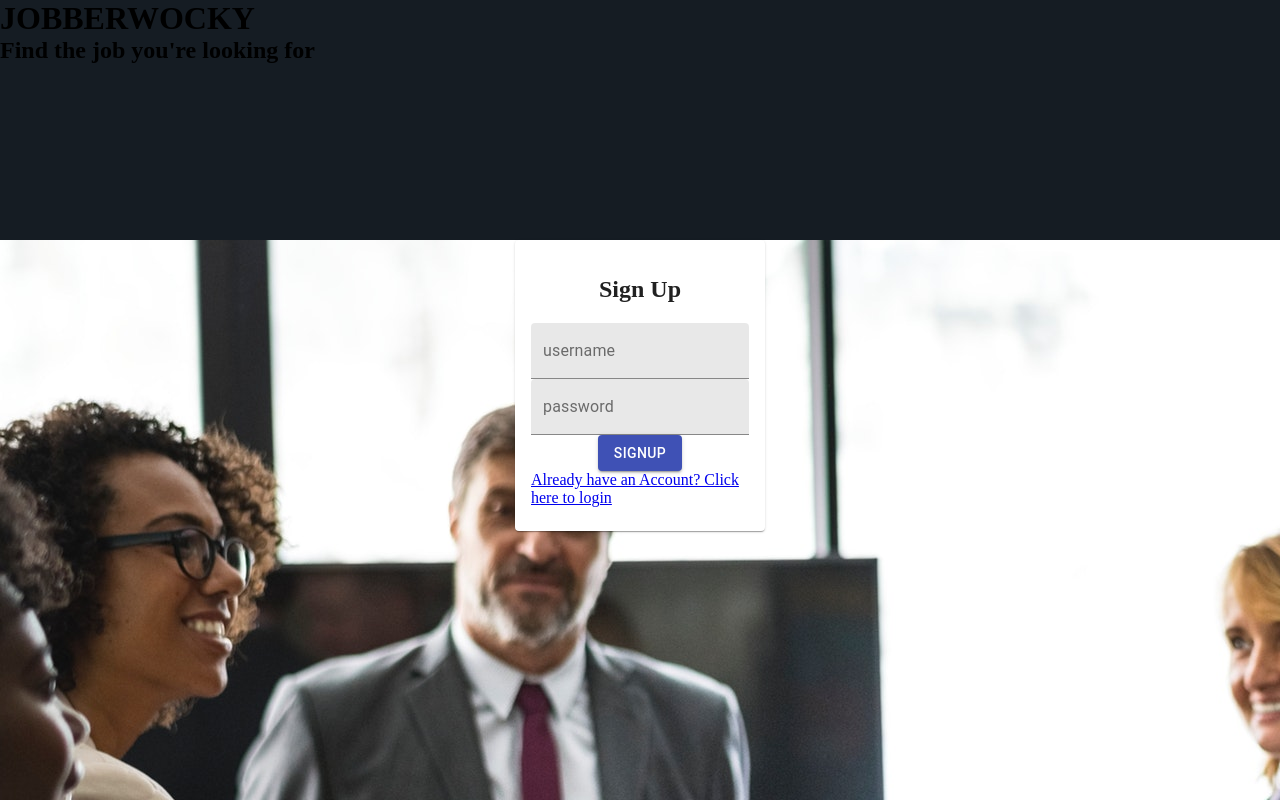
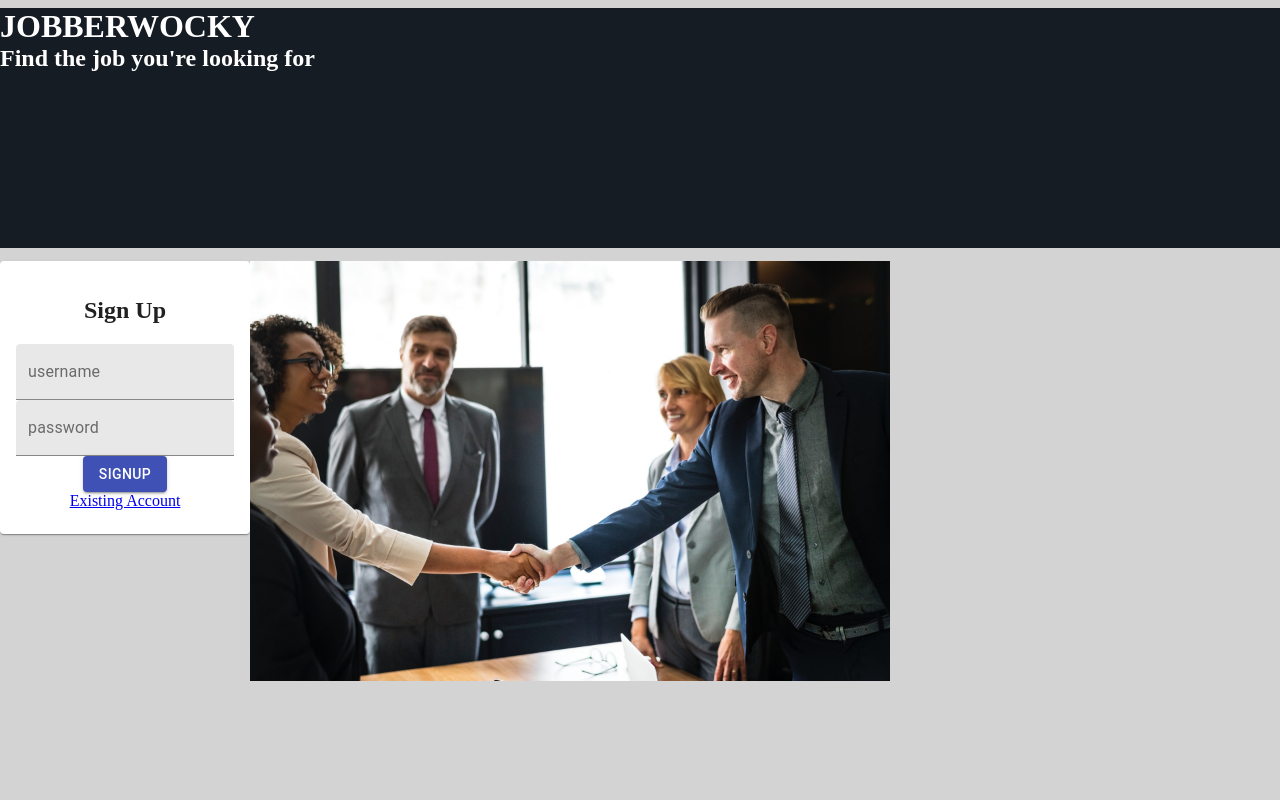
Before and after one commit to erikmjohnson/getTheJob_frontend, a React (Create React App) app in the folder main/: page /signup in a window 1280 px wide. Shown: the top 800 px of the page. Built offline with nearby package versions, Linux system fonts and the light colour scheme.

Commit message:
change out lay of website

```diff
--- a/main/src/component/AuthForm/AuthForm.js
+++ b/main/src/component/AuthForm/AuthForm.js
@@ -1,19 +1,7 @@
 import React, {Component} from 'react';
 import Button from '@material-ui/core/Button';
-import { makeStyles } from '@material-ui/core/styles';
 import TextField from '@material-ui/core/TextField';
 import Grid from '@material-ui/core/Grid';
-
-const useStyles = makeStyles(theme => ({
-  margin: {
-    margin: theme.spacing(3),
-  },
-  textField: {
-    marginLeft: theme.spacing(1),
-    marginRight: theme.spacing(1),
-    width: 500,
-  },
-}));
 
 export class AuthForm extends Component {
   constructor(props) {
@@ -45,7 +33,6 @@ export class AuthForm extends Component {
           <form onSubmit={this.handleSubmit}>
             <Grid item>
               <TextField
-                className={useStyles.textField}
                 variant='filled'
                 name='username'
                 label='username'
@@ -56,7 +43,6 @@ export class AuthForm extends Component {
             </Grid>
             <Grid item>
                 <TextField
-                className={useStyles.textField}
                 variant='filled'
                 name='password'
                 label='password'
@@ -67,7 +53,7 @@ export class AuthForm extends Component {
             </Grid>
             <Grid container={true} direction='column' justify='center' alignContent='center'>
               <Grid item>
-                <Button className={useStyles.margin} variant='contained' color='primary' type='submit'>{type}</Button>
+                <Button variant='contained' color='primary' type='submit'>{type}</Button>
               </Grid>
             </Grid>
           </form>
--- a/main/src/component/Landing/Landing.js
+++ b/main/src/component/Landing/Landing.js
@@ -4,24 +4,11 @@ import { Link } from 'react-router-dom';
 import { AuthForm } from '../AuthForm/AuthForm';
 import { connect } from 'react-redux';
 import { Grid } from "@material-ui/core";
-import { makeStyles } from "@material-ui/core/styles";
 import Card from '@material-ui/core/Card';
 import CardContent from "@material-ui/core/CardContent";
-import  BackgroundImage from '../../styles/background.jpg';
+import './_landing.scss';
 
 class Landing extends React.Component {
-
-  classes = makeStyles({
-    root: {
-      width: 300,
-    },
-    backgroundImage: {
-      backgroundImage: ('../../styles/background.jpg'),
-    },
-    pos: {
-      marginTop: 12,
-    },
-  });
 
   handleSignUp = user => {
     return this.props.pDoSignUp(user);
@@ -34,10 +21,10 @@ class Landing extends React.Component {
 render() {
 
   const signIn =
-    <Grid container={true} direction='row' justify='space-evenly' alignItems='center' spacing={0}>
-      <div style={{backgroundImage: `url(${BackgroundImage})`, height: '100vh', width: '100vw', alignItems: 'center'}}>
+    <Grid style={{marginTop: '1%'}} container={true} direction='row' alignItems='flex-start' spacing={0}>
+      <div>
         <Grid item style={{width: '250px', margin: 'auto'}}>
-          <Card className={this.classes.root}>
+          <Card>
             <CardContent>
               <Grid container={true} direction='column' justify='space-evenly' alignItems='center' alignContent='center' spacing={0} >
                 <Grid item>
@@ -47,35 +34,39 @@ render() {
                   <AuthForm type='signin' onComplete={this.handleSignIn}/>
                 </Grid>
                 <Grid item>
-                  <Link to='/signup'>New user, click here to sign up</Link>
+                  <Link to='/signup'>Create an Account</Link>
                 </Grid>
               </Grid>
             </CardContent>
           </Card>
         </Grid>
       </div>
+      <img className='handShake' src={require('../../styles/background.jpg')} alt='People Shaking Hands'/>
     </Grid>
   ;
 
   const signUp =
-    <Grid container={true} direction='column' justify='center' alignItems='center' spacing={0} >
-      <div style={{backgroundImage: `url(${BackgroundImage})`, height: '100vh', width: '100vw', alignItems: 'center'}}>
-        <Card style={{width: '250px', margin: 'auto'}}>
-          <CardContent>
-            <Grid container={true} direction='column' justify='space-evenly' alignItems='center' spacing={0} >
-              <Grid item >
+    <Grid style={{marginTop: '1%'}} container={true} direction='row' alignItems='flex-start'>
+      <div>
+        <Grid item style={{width: '250px', margin: 'auto'}}>
+          <Card>
+            <CardContent mt='30px'>
+              <Grid container={true} direction='column' justify='space-evenly' alignItems='center' alignContent='center'>
+                <Grid item>
                   <h1>Sign Up</h1>
                 </Grid>
                 <Grid item>
                   <AuthForm type='signup' onComplete={this.handleSignUp}/>
                 </Grid>
                 <Grid item>
-                <Link to='/'>Already have an Account? Click here to login</Link>
+                  <Link to='/signin'>Existing Account</Link>
                 </Grid>
               </Grid>
             </CardContent>
           </Card>
+        </Grid>
       </div>
+      <img className='handShake' src={require('../../styles/background.jpg')} alt='People Shaking Hands'/>
     </Grid>
   ;
 
--- /dev/null
+++ b/main/src/component/Landing/_landing.scss
@@ -0,0 +1,6 @@
+.userAccount {
+  display: table-row;
+}
+.handShake {
+  width: 50%;
+}
--- a/main/src/component/NavBar/NavBar.js
+++ b/main/src/component/NavBar/NavBar.js
@@ -1,7 +1,4 @@
 import React from 'react'
-import AppBar from '@material-ui/core/AppBar'
-import Toolbar from '@material-ui/core/Toolbar'
-import Typography from '@material-ui/core/Typography'
 import './_banner.scss';
 
 const NavBar = () => {
--- a/main/src/component/NavBar/_banner.scss
+++ b/main/src/component/NavBar/_banner.scss
@@ -1,10 +1,11 @@
 #banner {
   background-color: #151C23;
   margin: 0;
-  //height: 300px;
   height: 30vh;
+  margin-top: 1vh;
 }
 
 #banner > h1,h2 {
   margin: 0;
+  color: white;
 }
--- a/main/src/styles/main.scss
+++ b/main/src/styles/main.scss
@@ -3,6 +3,5 @@ body {
   width: 100%;
   margin: 0;
   background-color: lightgray;
-  background-image: url("./background.jpg");
   background-size: auto;
 }
```
Also changed, not shown: main/src/styles/main-material.js (deleted, +0 -7 lines), main/src/component/Landing/landing.scss (added). Lines whose indentation alone changed are shown as unchanged.
